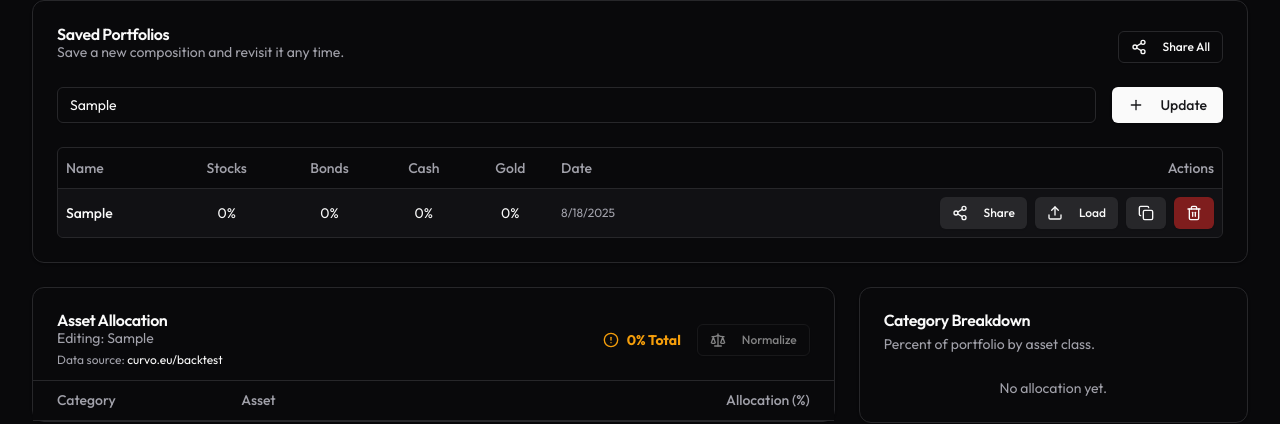
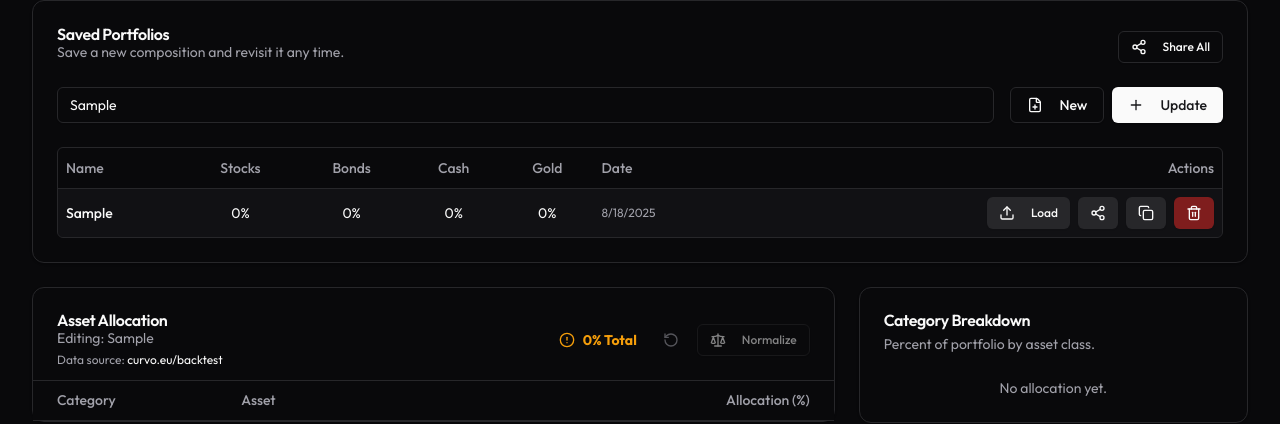
Before and after one commit to marco2012/alphatrace, a Next.js app: page / in a window 1280 px wide. Both pictures are taken after typing "Sample" into the empty fields and a click on the button "Save". Shown: the part 172-596 px from the top of the page. Built offline with nearby package versions, Linux system fonts and the light colour scheme; no server answers.

Commit message:
small fixes

```diff
--- a/src/app/page.tsx
+++ b/src/app/page.tsx
@@ -8,7 +8,7 @@ import { Input } from "@/components/ui/input";
 import { Table, TableBody, TableCell, TableHead, TableHeader, TableRow } from "@/components/ui/table";
 import { AlertDialog, AlertDialogAction, AlertDialogCancel, AlertDialogContent, AlertDialogDescription, AlertDialogFooter, AlertDialogHeader, AlertDialogTitle } from "@/components/ui/alert-dialog";
 import { usePortfolio } from "@/context/portfolio-context";
-import { Trash2, Upload, Plus, Briefcase, Share2, Copy, Loader2 } from "lucide-react";
+import { Trash2, Upload, Plus, Briefcase, Share2, Copy, Loader2, FilePlus } from "lucide-react";
 import { AssetAllocation } from "@/components/dashboard/asset-allocation";
 import { CategoryAllocationPie } from "@/components/dashboard/category-allocation-pie";
 import { AnalysisSection } from "@/components/dashboard/analysis-section";
@@ -16,7 +16,7 @@ import { getAssetCategory } from "@/lib/finance";
 import { toast } from "sonner";
 
 export default function Home() {
-  const { savedPortfolios, savePortfolio, deletePortfolio, loadPortfolio, duplicatePortfolio, activePortfolioId, activePortfolioName, weights, handleWeightChange, columns } = usePortfolio();
+  const { savedPortfolios, savePortfolio, deletePortfolio, loadPortfolio, duplicatePortfolio, activePortfolioId, activePortfolioName, weights, handleWeightChange, columns, resetPortfolioSelection } = usePortfolio();
   const [newPortfolioName, setNewPortfolioName] = useState("");
   const [deleteDialogOpen, setDeleteDialogOpen] = useState(false);
   const [portfolioToDelete, setPortfolioToDelete] = useState<{ id: string; name: string } | null>(null);
@@ -145,9 +145,19 @@ export default function Home() {
                         onChange={(e) => setNewPortfolioName(e.target.value)}
                       />
                     </div>
-                    <Button onClick={handleSave} className="sm:w-auto">
-                      <Plus className="mr-2 h-4 w-4" /> {activePortfolioId ? "Update" : "Save"}
-                    </Button>
+                    <div className="flex gap-2">
+                      {activePortfolioId && (
+                        <Button variant="outline" onClick={() => {
+                          resetPortfolioSelection();
+                          setNewPortfolioName("");
+                        }} className="sm:w-auto">
+                          <FilePlus className="mr-2 h-4 w-4" /> New
+                        </Button>
+                      )}
+                      <Button onClick={handleSave} className="sm:w-auto">
+                        <Plus className="mr-2 h-4 w-4" /> {activePortfolioId ? "Update" : "Save"}
+                      </Button>
+                    </div>
                   </div>
                   {savedPortfolios.length === 0 ? (
                     <div className="text-center py-10 text-muted-foreground">
@@ -189,17 +199,16 @@ export default function Home() {
                               </TableCell>
                               <TableCell className="text-right">
                                 <div className="flex flex-col justify-end gap-2 sm:flex-row sm:flex-wrap">
+                                  <Button className="w-full sm:w-auto" variant="secondary" size="sm" onClick={() => handleLoad(p.id, p.name)}>
+                                    <Upload className="h-4 w-4 sm:mr-2" />
+                                    <span className="hidden sm:inline">Load</span>
+                                  </Button>
                                   <Button className="w-full sm:w-auto" variant="secondary" size="sm" onClick={() => {
                                     const url = getShareUrl(p.weights);
                                     navigator.clipboard.writeText(url);
                                     toast.success(`Link for '${p.name}' copied to clipboard!`, { duration: 1800 });
                                   }}>
-                                    <Share2 className="h-4 w-4 sm:mr-2" />
-                                    <span className="hidden sm:inline">Share</span>
-                                  </Button>
-                                  <Button className="w-full sm:w-auto" variant="secondary" size="sm" onClick={() => handleLoad(p.id, p.name)}>
-                                    <Upload className="h-4 w-4 sm:mr-2" />
-                                    <span className="hidden sm:inline">Load</span>
+                                    <Share2 className="h-4 w-4" />
                                   </Button>
                                   <Button className="w-full sm:w-auto" variant="secondary" size="sm" onClick={() => handleDuplicate(p.id)}>
                                     <Copy className="h-4 w-4" />
--- a/src/components/dashboard/asset-allocation.tsx
+++ b/src/components/dashboard/asset-allocation.tsx
@@ -4,7 +4,7 @@ import { Input } from "@/components/ui/input";
 import { Label } from "@/components/ui/label";
 import { Card, CardContent, CardHeader, CardTitle, CardDescription, CardFooter } from "@/components/ui/card";
 import { Button } from "@/components/ui/button";
-import { AlertCircle, CheckCircle2, Scale } from "lucide-react";
+import { AlertCircle, CheckCircle2, Scale, RotateCcw } from "lucide-react";
 import { cn } from "@/lib/utils";
 import { getAssetCategory } from "@/lib/finance";
 import { usePortfolio } from "@/context/portfolio-context";
@@ -48,6 +48,12 @@ export function AssetAllocation({ weights, onWeightChange, assets, portfolioName
         });
     };
 
+    const handleReset = () => {
+        assets.forEach(asset => {
+            onWeightChange(asset, 0);
+        });
+    };
+
     const handleInputChange = (asset: string, valueStr: string) => {
         const val = parseFloat(valueStr);
         if (isNaN(val)) return;
@@ -78,14 +84,24 @@ export function AssetAllocation({ weights, onWeightChange, assets, portfolioName
                             <span className="text-xs">Data source: <a href="https://curvo.eu/backtest/en/funds" target="_blank" rel="noopener noreferrer" className="text-primary hover:underline">curvo.eu/backtest</a></span>
                         </CardDescription>
                     </div>
-                    <div className="flex items-center gap-4">
+                    <div className="flex items-center gap-2">
                         <div className={cn(
-                            "flex items-center gap-2 font-bold text-sm",
+                            "flex items-center gap-2 font-bold text-sm mr-2",
                             isValid ? "text-green-500" : "text-amber-500"
                         )}>
                             {isValid ? <CheckCircle2 className="w-4 h-4" /> : <AlertCircle className="w-4 h-4" />}
                             {totalPercent}% Total
                         </div>
+                        <Button
+                            variant="ghost"
+                            size="icon"
+                            onClick={handleReset}
+                            disabled={totalWeight === 0}
+                            title="Reset to 0%"
+                            className="text-muted-foreground hover:text-destructive"
+                        >
+                            <RotateCcw className="w-4 h-4" />
+                        </Button>
                         <Button
                             variant="outline"
                             size="sm"
--- a/src/components/dashboard/risk-return-scatter-chart.tsx
+++ b/src/components/dashboard/risk-return-scatter-chart.tsx
@@ -5,6 +5,8 @@ import { cagr, cagrRecurring, annualVol, averageRollingNCAGR } from "@/lib/finan
 import { Card, CardContent, CardDescription, CardHeader, CardTitle } from "@/components/ui/card";
 import { Select, SelectContent, SelectItem, SelectTrigger, SelectValue } from "@/components/ui/select";
 import { Button } from "@/components/ui/button";
+import { Switch } from "@/components/ui/switch";
+import { Label } from "@/components/ui/label";
 import { ZoomIn, RotateCcw } from "lucide-react";
 import { ResponsiveContainer, ScatterChart, Scatter, XAxis, YAxis, Tooltip as RechartsTooltip, CartesianGrid, ZAxis, Cell, ReferenceArea } from "recharts";
 
@@ -20,6 +22,7 @@ type CalculationPeriod = "full" | "10y" | "15y" | "20y";
 
 export function RiskReturnScatterChart({ items }: RiskReturnScatterChartProps) {
     const [period, setPeriod] = useState<CalculationPeriod>("full");
+    const [includeOrigin, setIncludeOrigin] = useState(false);
 
     // Zoom state
     const [refAreaLeft, setRefAreaLeft] = useState<number | null>(null);
@@ -126,18 +129,32 @@ export function RiskReturnScatterChart({ items }: RiskReturnScatterChartProps) {
         }).filter(item => item !== null && (item.x > 0 || item.y !== 0)) as { name: string; x: number; y: number; color: string }[];
     }, [items, period]);
 
+    const minY = useMemo(() => {
+        if (data.length === 0) return 0;
+        return Math.min(...data.map(d => d.y));
+    }, [data]);
+
     return (
         <Card>
             <CardHeader>
-                <div className="flex flex-row items-center justify-between">
+                <div className="flex flex-col sm:flex-row sm:items-center justify-between gap-4">
                     <div>
                         <CardTitle>Risk vs. Return</CardTitle>
                         <CardDescription>
                             {period === "full" ? "Annualized Return (CAGR) vs. Volatility" : `Average Rolling ${period.toUpperCase()} Return vs. Volatility`}
                         </CardDescription>
                     </div>
+                    <div className="flex items-center gap-4">
+                        <div className="flex items-center space-x-2">
+                            <Switch
+                                id="origin-mode"
+                                checked={includeOrigin}
+                                onCheckedChange={setIncludeOrigin}
+                            />
+                            <Label htmlFor="origin-mode" className="text-sm font-normal text-muted-foreground whitespace-nowrap">Start from 0</Label>
+                        </div>
                         <Select value={period} onValueChange={(v: CalculationPeriod) => setPeriod(v)}>
-                        <SelectTrigger className="w-[180px]">
+                            <SelectTrigger className="w-[160px]">
                                 <SelectValue placeholder="Period" />
                             </SelectTrigger>
                             <SelectContent>
@@ -147,6 +164,7 @@ export function RiskReturnScatterChart({ items }: RiskReturnScatterChartProps) {
                                 <SelectItem value="20y">Rolling 20 Years</SelectItem>
                             </SelectContent>
                         </Select>
+                    </div>
                 </div>
             </CardHeader>
             <CardContent>
@@ -199,7 +217,10 @@ export function RiskReturnScatterChart({ items }: RiskReturnScatterChartProps) {
                                 fontSize={12}
                                 tickLine={false}
                                 axisLine={false}
-                                domain={[left, right]}
+                                domain={[
+                                    left === "auto" ? (includeOrigin ? 0 : "auto") : left,
+                                    right
+                                ]}
                                 allowDataOverflow
                                 label={{ value: 'Volatility (Risk)', position: 'insideBottom', offset: -20, fontSize: 12, fill: '#666' }}
                             />
@@ -212,7 +233,10 @@ export function RiskReturnScatterChart({ items }: RiskReturnScatterChartProps) {
                                 fontSize={12}
                                 tickLine={false}
                                 axisLine={false}
-                                domain={[bottom, top]}
+                                domain={[
+                                    bottom === "auto" ? (includeOrigin ? Math.min(0, minY) : "auto") : bottom,
+                                    top
+                                ]}
                                 allowDataOverflow
                                 label={{ value: 'Return (Yield)', angle: -90, position: 'insideLeft', fontSize: 12, fill: '#666' }}
                             />
--- a/src/context/portfolio-context.tsx
+++ b/src/context/portfolio-context.tsx
@@ -69,6 +69,7 @@ interface PortfolioContextType {
     computeAssetPortfolio: (asset: string) => PortfolioResult | null;
     computeCustomPortfolio: (customWeights: Record<string, number>) => PortfolioResult | null;
     norm: any;
+    resetPortfolioSelection: () => void;
 }
 
 export interface SavedPortfolio {
@@ -607,7 +608,11 @@ export function PortfolioProvider({ children }: { children: React.ReactNode }) {
             duplicatePortfolio,
             computeAssetPortfolio,
             computeCustomPortfolio,
-            norm
+            norm,
+            resetPortfolioSelection: () => {
+                setActivePortfolioId(null);
+                setActivePortfolioName(null);
+            }
         }}>
             {children}
         </PortfolioContext.Provider>
```
Lines whose indentation alone changed are shown as unchanged.
